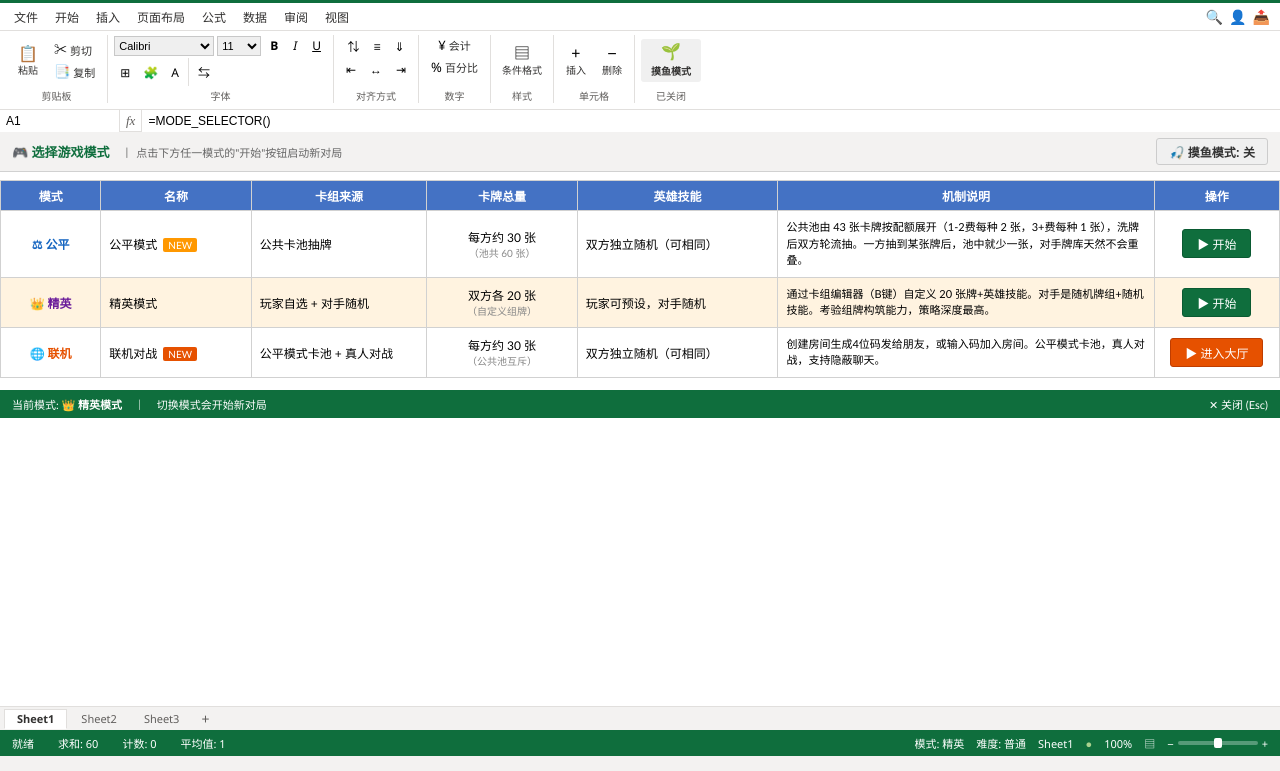
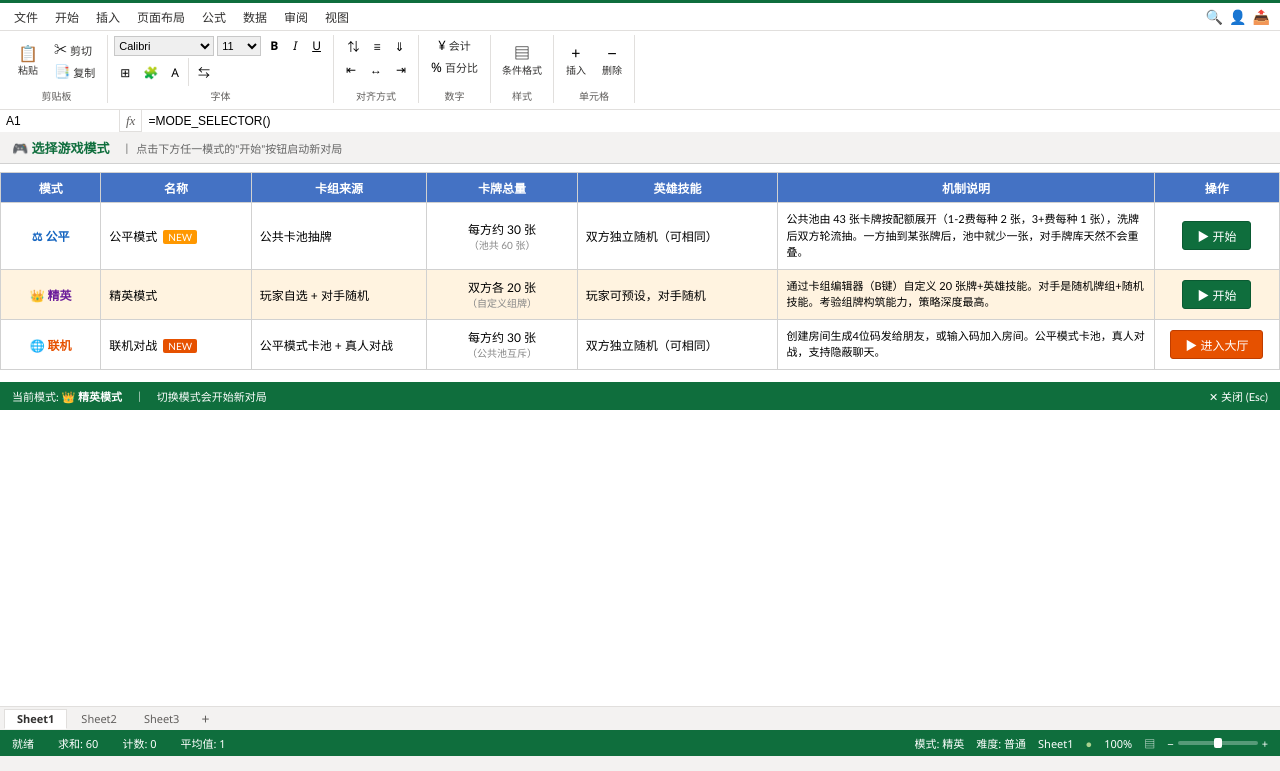
Before and after one commit to keshuichong00/moyu-cards, a website: page index.html in a window 1280 px wide. Shown: the part 29-800 px from the top of the page. Drawn offline with Linux system fonts and the light colour scheme.

Commit message:
UI: 移除所有摸鱼相关UI入口（按钮/菜单/标签），仅保留键盘快捷键

```diff
--- a/index.html
+++ b/index.html
@@ -394,7 +394,6 @@ body{font-family:'Segoe UI',system-ui,sans-serif;font-size:12px;background:#f3f2
   <div class="ctx-sep"></div>
   <div class="ctx-item" onclick="toggleHelp();hideFileMenu()">选项... <span class="ctx-shortcut\">?</span></div>
   <div class="ctx-item" onclick="openModeSelector();hideFileMenu()">选择游戏模式... <span class="ctx-shortcut">M</span></div>
-  <div class="ctx-item" onclick="toggleWorkMode();hideFileMenu()"><span id="fileMenuWorkMode">摸鱼模式</span> <span class="ctx-shortcut">`</span></div>
   <div class="ctx-sep"></div>
   <div class="ctx-item" onclick="openDeckBuilder();hideFileMenu()">卡组编辑器... <span class="ctx-shortcut">B</span></div>
   <div class="ctx-item" onclick="openCardDesigner();hideFileMenu()">卡牌设计器... <span class="ctx-shortcut">Ctrl+E</span></div>
@@ -405,7 +404,7 @@ body{font-family:'Segoe UI',system-ui,sans-serif;font-size:12px;background:#f3f2
   <div class="ctx-item" onclick="hideFileMenu()">关闭工作簿</div>
 </div>
 
-<!-- ===== 工具栏（去掉重复的tabs，只留工具按钮 + 摸鱼按钮） ===== -->
+<!-- ===== 工具栏（去掉重复的tabs） ===== -->
 <div class="ribbon">
   <div class="ribbon-content">
     <div class="ribbon-group">
@@ -459,16 +458,6 @@ body{font-family:'Segoe UI',system-ui,sans-serif;font-size:12px;background:#f3f2
       </div>
       <div class="group-label">单元格</div>
     </div>
-    <!-- 摸鱼模式按钮（醒目，一键切换工作伪装） -->
-    <div class="ribbon-group" style="border-right:none">
-      <div class="group-content">
-        <div class="rbtn" id="ribbonMoyuBtn" onclick="toggleWorkMode()" style="padding:4px 10px;font-weight:bold;cursor:pointer;display:flex;align-items:center;gap:4px" title="按 ` 键也可切换">
-          <span class="icon">&#127793;</span>
-          <span class="label">摸鱼模式</span>
-        </div>
-      </div>
-      <div class="group-label" id="ribbonMoyuLabel">已关闭</div>
-    </div>
   </div>
 </div>
 
@@ -581,7 +570,7 @@ body{font-family:'Segoe UI',system-ui,sans-serif;font-size:12px;background:#f3f2
           <input type="text" id="saveasInput" maxlength="40" placeholder="例如：Q3销售数据汇总">
         </div>
         <div class="saveas-presets">
-          <div class="saveas-presets-label">常用摸鱼伪装模板（点击套用）：</div>
+          <div class="saveas-presets-label">常用工作模板（点击套用）：</div>
           <div class="saveas-preset-row">
             <div class="saveas-preset-btn" onclick="applyPreset('Q3销售数据汇总表.xlsx')">销售数据</div>
             <div class="saveas-preset-btn" onclick="applyPreset('2026年度预算编制表')">年度预算</div>
@@ -2025,16 +2014,11 @@ function log(msg) { state.log.push(msg); if (state.log.length > 8) state.log.shi
 // ============================================
 function render() {
   const area = document.getElementById('gameArea');
-  // 同步工具栏上"摸鱼模式"按钮的视觉状态
-  updateMoyuButton();
-  // 同步菜单栏"文件"下拉里的"摸鱼模式"标签
-  const fwml = document.getElementById('fileMenuWorkMode');
-  if (fwml) fwml.textContent = workMode ? '退出摸鱼模式' : '摸鱼模式';
   // Sheet标签同步
   const tabs = document.querySelectorAll('.sheet-tab');
   tabs.forEach(t => t.classList.remove('active'));
   if (tabs.length > 0) { tabs[workMode ? 1 : 0].classList.add('active'); }
-  // 摸鱼模式最高优先级（老板键随时生效，不受任何界面状态影响）
+  // workMode最高优先级（老板键随时生效，不受任何界面状态影响）
   if (workMode) {
     area.innerHTML = renderWorkData();
     document.getElementById('titleDoc').textContent = '周报数据';
@@ -2360,30 +2344,7 @@ function renderWorkData() {
 
 function toggleWorkMode() {
   workMode = !workMode;
-  updateMoyuButton();
   render();
-}
-
-// 同步工具栏上"摸鱼模式"按钮的视觉状态
-function updateMoyuButton() {
-  const btn = document.getElementById('ribbonMoyuBtn');
-  const lbl = document.getElementById('ribbonMoyuLabel');
-  if (!btn || !lbl) return;
-  if (workMode) {
-    btn.style.background = '#ff9800';
-    btn.style.color = '#fff';
-    btn.style.borderColor = '#e68900';
-    lbl.textContent = '已开启 · 老板键 \u0060';
-    lbl.style.color = '#e68900';
-    lbl.style.fontWeight = 'bold';
-  } else {
-    btn.style.background = '#f0f0f0';
-    btn.style.color = '#333';
-    btn.style.borderColor = '#bbb';
-    lbl.textContent = '已关闭';
-    lbl.style.color = '#605e5c';
-    lbl.style.fontWeight = 'normal';
-  }
 }
 
 // ============================================
@@ -2498,9 +2459,6 @@ function renderModeSelector() {
   html += '<span style="font-weight:bold;color:#0f6e3d;font-size:13px">🎮 选择游戏模式</span>';
   html += '<span style="color:#666;font-size:11px;margin-left:8px">|</span>';
   html += '<span style="color:#666;font-size:11px">点击下方任一模式的"开始"按钮启动新对局</span>';
-  // 摸鱼模式开关（任何状态下都可用，全局一键切换）
-  html += '<button onclick="toggleWorkMode()" style="margin-left:auto;background:'+(workMode?'#ff9800':'#f0f0f0')+';color:'+(workMode?'#fff':'#333')+';border:1px solid '+(workMode?'#e68900':'#ccc')+';padding:4px 12px;cursor:pointer;font-size:12px;border-radius:3px;font-weight:bold">';
-  html += '🎣 摸鱼模式: '+(workMode?'开':'关')+'</button>';
   html += '</div>';
 
   // 模式对比表（Excel 风格 table）
@@ -2973,7 +2931,7 @@ function applyDocName(name) {
   // 更新窗口内标题
   const titleEl = document.getElementById('titleDoc');
   if (titleEl) titleEl.textContent = name;
-  // 更新浏览器标签页标题（摸鱼关键）
+  // 更新浏览器标签页标题（伪装关键）
   document.title = name;
   // 同步到localStorage
   try { localStorage.setItem('moyu_cards_docname', name); } catch(e) {}
@@ -3190,9 +3148,9 @@ function renderHelp() {
   html += '<div class="hp-note">建议：组牌时注意费用曲线——1-2费卡牌6-8张保证前期，3-4费8-10张中期稳定，5费以上4-6张作为终结手段。嘲讽和AOE法术适量携带。公平模式下卡组编辑器无效，请用 <kbd>M</kbd> 切换到精英模式。</div>';
   html += '</div>';
 
-  // Section 9: 伪装与摸鱼技巧
+  // Section 9: 伪装技巧
   html += '<div class="hp-section">';
-  html += '<div class="hp-title">九、伪装与摸鱼技巧</div>';
+  html += '<div class="hp-title">九、伪装技巧</div>';
   html += '<table><colgroup><col style="width:120px"><col></colgroup>';
   html += '<tr><th>技巧</th><th>说明</th></tr>';
   const tips = [
@@ -3823,7 +3781,6 @@ function renderOnlineLobby() {
   let html = '<div class="mode-selector" style="background:#fff;font-family:Calibri,\'Segoe UI\',sans-serif">';
   html += '<div class="ms-toolbar" style="background:#f3f2f1;border-bottom:1px solid #d1d1d1;padding:6px 12px;display:flex;align-items:center;gap:8px">';
   html += '<span style="font-weight:bold;color:#0f6e3d;font-size:13px">🎮 联机对战大厅</span>';
-  html += '<button onclick="toggleWorkMode()" style="margin-left:auto;background:'+(workMode?'#ff9800':'#f0f0f0')+';color:'+(workMode?'#fff':'#333')+';border:1px solid '+(workMode?'#e68900':'#ccc')+';padding:4px 12px;cursor:pointer;font-size:12px;border-radius:3px;font-weight:bold">🎣 摸鱼模式: '+(workMode?'开':'关')+'</button>';
   html += '</div>';
 
   html += '<div style="padding:30px 40px">';
```
